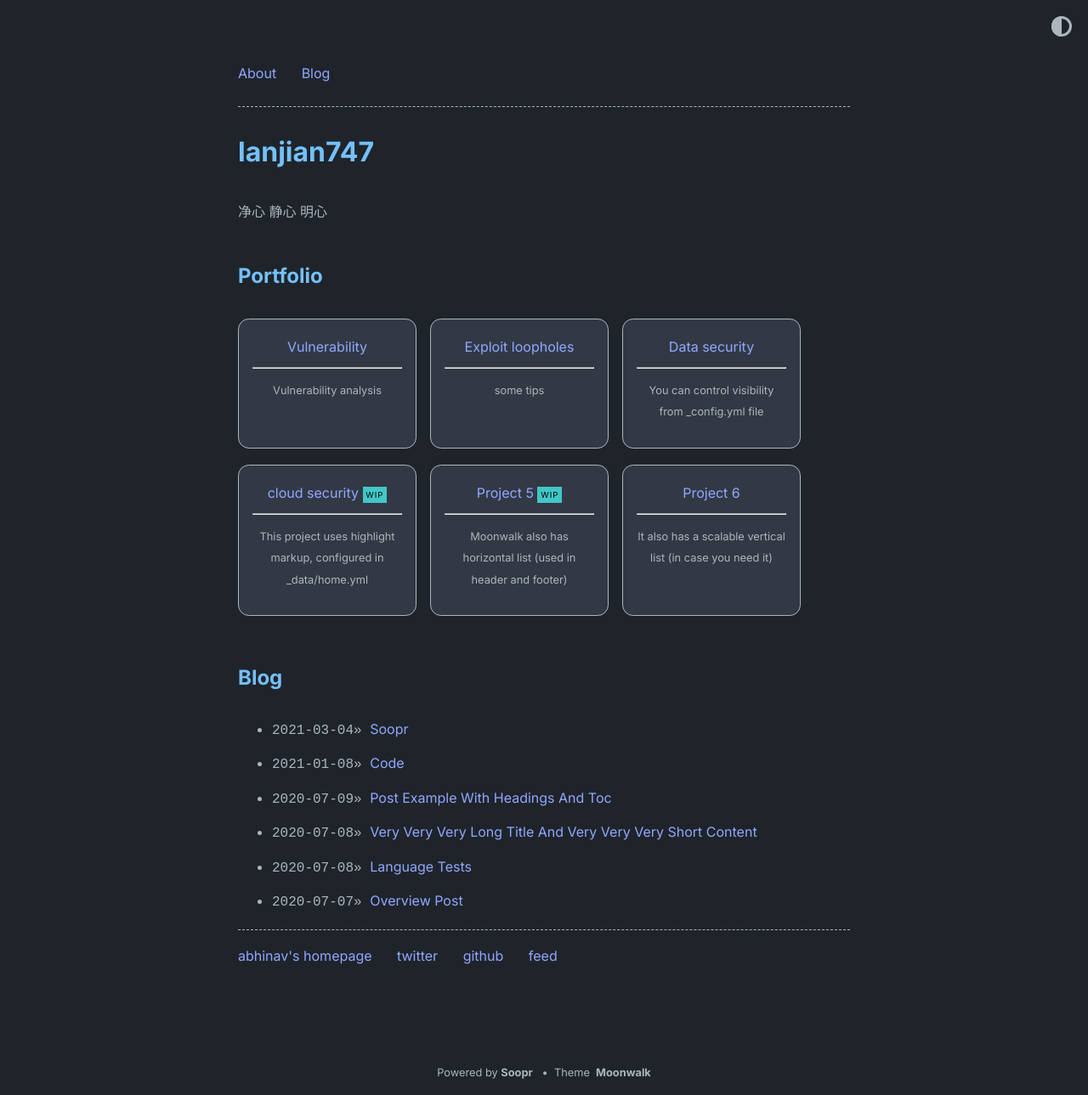
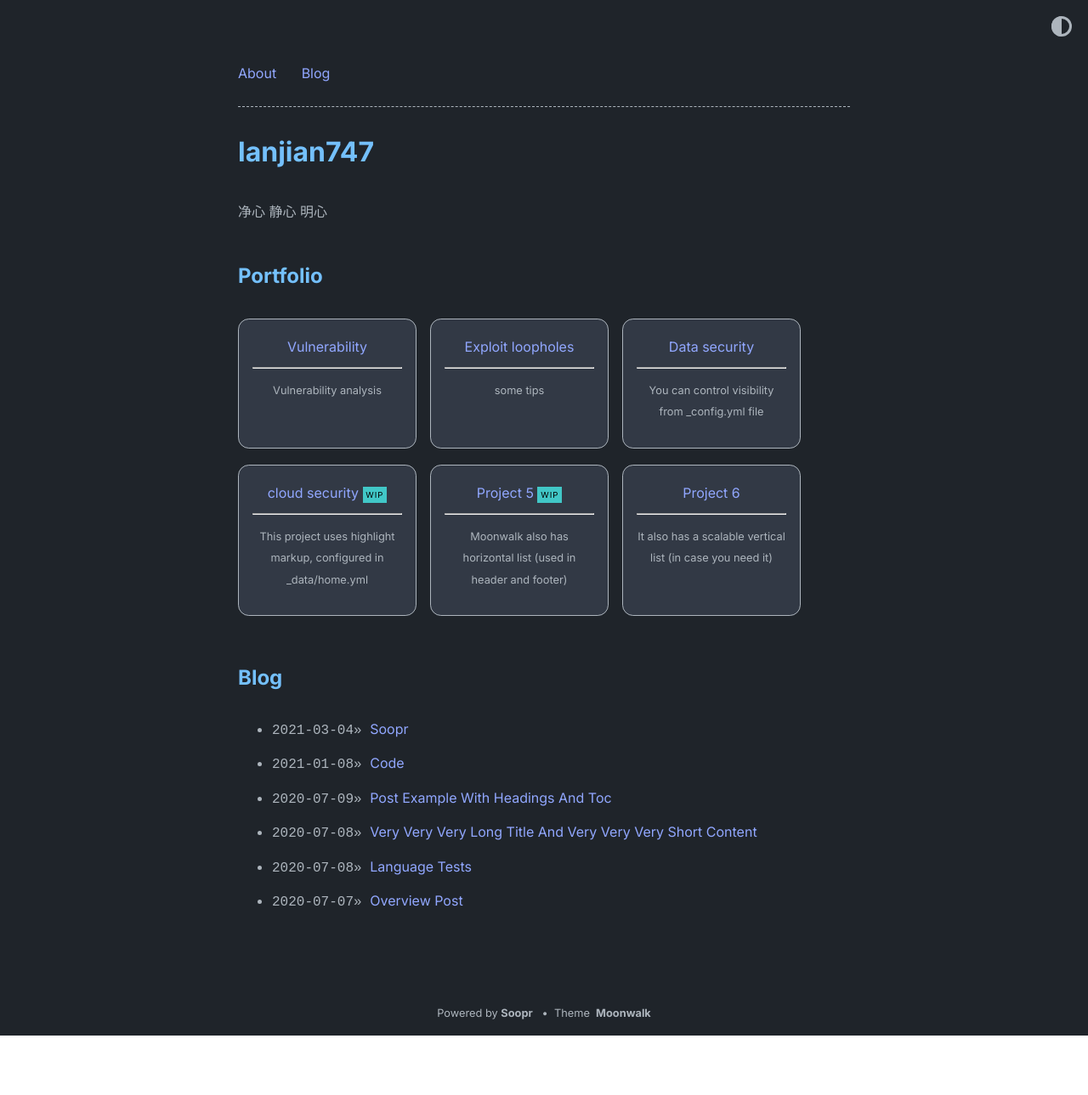
Before and after one commit to lanjian747/lanjian747.github.io, a Jekyll site: the page built from index.md, in a window 1280 px wide. Shown: the whole page at 85% size. Built offline with Jekyll 4.4.1, drawn with Linux system fonts in a browser that asks for light colours; after the commit the page ends 1219 px from its top, so only the background shows below that.

Commit message:
Update _config.yml

```diff
--- a/_config.yml
+++ b/_config.yml
@@ -1,5 +1,4 @@
 title: lanjian747
-author: Abhinav Saxena
 url: https://lanjian747.github.io
 description: > # description of the site (multiple lines allowed)
   净心 静心 明心
@@ -18,7 +17,7 @@ theme_config:
   date_format: "%Y-%m-%d" # customize how date is formatted
   show_description: true # show blog description
   show_navbar: true # show horizontal navbar
-  show_footer: true # show footer links in home page,add in _data/home.yml
+  show_footer: false # show footer links in home page,add in _data/home.yml
   show_copyright: false # show copyright notice in footer
   # following keys are using to create home layout
   show_projects: true # show projects as cards, add in _data/home.yml
```
